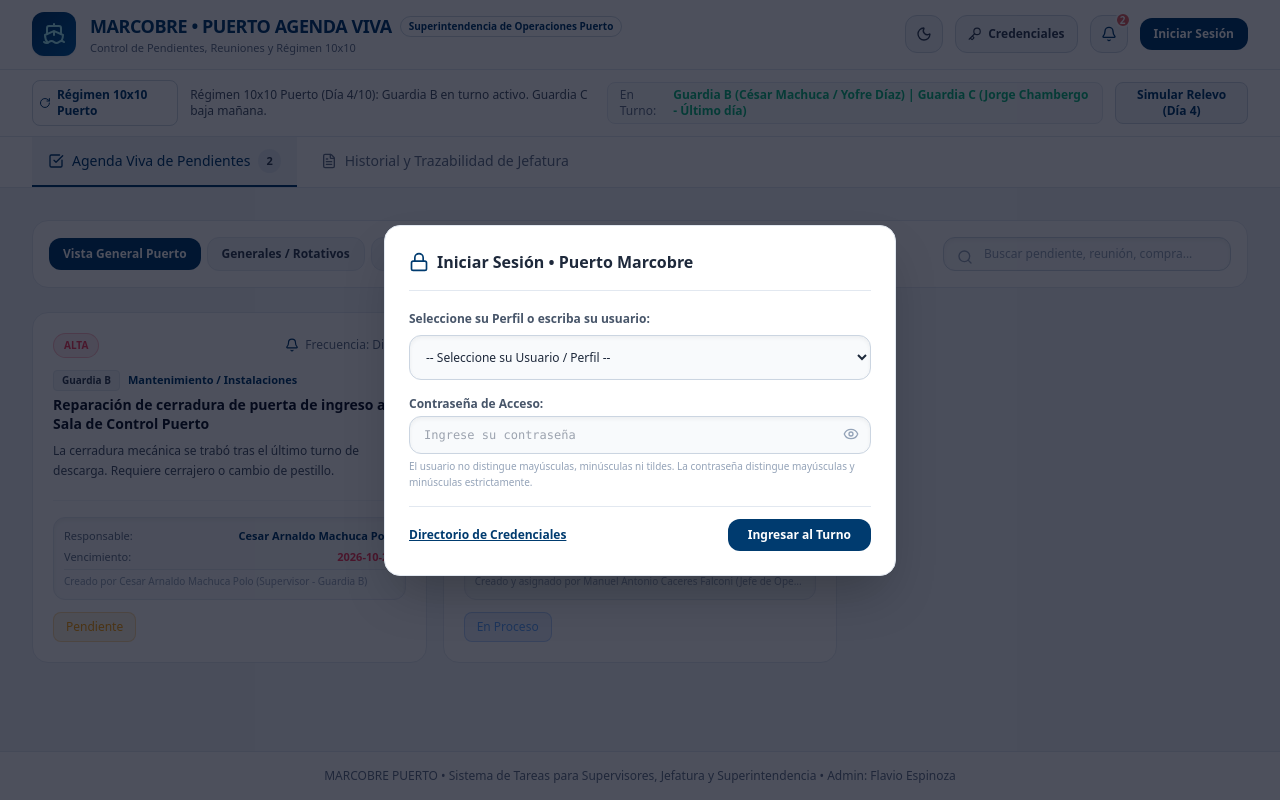
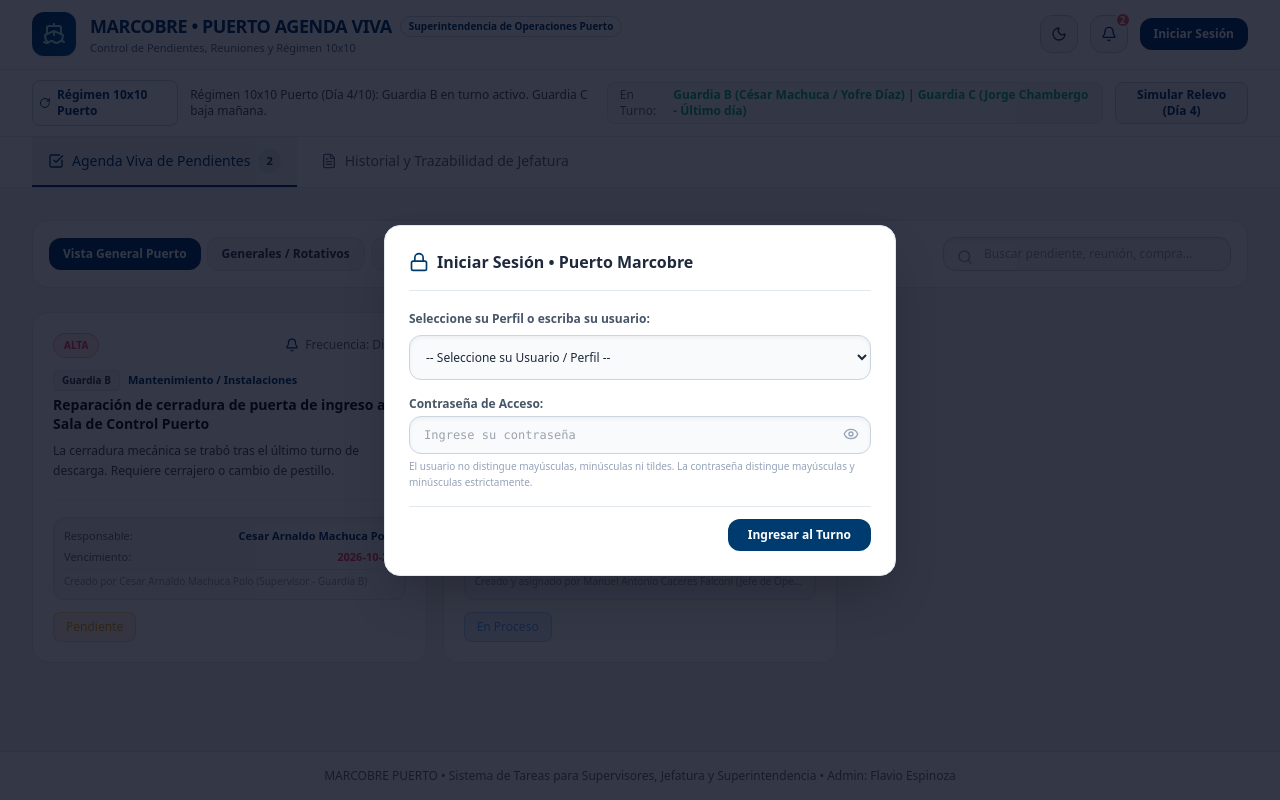
Before and after one commit to Flavio-93/puerto-marcobre-agenda, a React (Vite) app in the folder MarcobrePuerto/: page / in a window 1280 px wide. Built offline with nearby package versions, Linux system fonts and the light colour scheme.

Commit message:
Update App.jsx

```diff
--- a/MarcobrePuerto/src/App.jsx
+++ b/MarcobrePuerto/src/App.jsx
@@ -107,7 +107,7 @@
     }
   });
 
-  // Start with null currentUser to enforce strict login on first load
+  // Start with null currentUser to enforce strict login
   const [currentUser, setCurrentUser] = useState(() => {
     try {
       const saved = localStorage.getItem('marcobre_user_session');
@@ -120,13 +120,12 @@
     return null;
   });
 
-  // Empty fields by default so user must type or select deliberately
+  // Empty fields by default so login fields are completely blank
   const [loginUsername, setLoginUsername] = useState('');
   const [loginPassword, setLoginPassword] = useState('');
   const [loginError, setLoginError] = useState('');
   const [showPassword, setShowPassword] = useState(false);
 
-  // Force login modal open if no user is authenticated
   const [isLoginModalOpen, setIsLoginModalOpen] = useState(!currentUser);
   const [isNotificationModalOpen, setIsNotificationModalOpen] = useState(false);
   const [isUsersManagementModalOpen, setIsUsersManagementModalOpen] = useState(false);
@@ -203,7 +202,7 @@
 
   const handleUpdateUserPassword = (userId, newPass) => {
     if (currentUser?.role !== 'admin') {
-      alert('Solo el Administrador (Flavio Espinoza) puede cambiar las contraseñas.');
+      alert('Acceso denegado. Solo el Administrador (Flavio Espinoza) puede cambiar las contraseñas.');
       return;
     }
     const updated = usersList.map(u => u.id === userId ? { ...u, password: newPass } : u);
@@ -220,7 +219,7 @@
     setIsLoginModalOpen(true);
   };
 
-  // Delete task function restricted strictly to Admin (Flavio Espinoza) and Superintendente
+  // Delete task restricted strictly to Admin (Flavio Espinoza) and Superintendente
   const handleDeleteTask = (taskId) => {
     if (!currentUser || (currentUser.role !== 'admin' && currentUser.role !== 'superintendente')) {
       alert('Acceso restringido. Solo el Administrador (Flavio Espinoza) y el Superintendente pueden eliminar eventos.');
@@ -410,18 +409,19 @@
             {isDarkMode ? <Sun className="w-4 h-4" /> : <Moon className="w-4 h-4" />}
           </button>
 
+          {/* Credentials Manager: STRICTLY VISIBLE ONLY TO ADMIN FLAVIO ESPINOZA */}
+          {currentUser?.role === 'admin' && (
             <button
               onClick={() => setIsUsersManagementModalOpen(true)}
               className={`hidden md:flex items-center space-x-1.5 px-3 py-2.5 rounded-xl transition border shadow-2xs text-xs font-semibold ${
-              currentUser?.role === 'admin'
-                ? (isDarkMode ? 'bg-cyan-950/60 text-cyan-300 border-cyan-800' : 'bg-[#003B6F]/10 text-[#003B6F] border-[#003B6F]/30')
-                : (isDarkMode ? 'bg-slate-800 hover:bg-slate-700 border-slate-700 text-slate-300' : 'bg-slate-100 hover:bg-slate-200 border-slate-300 text-slate-700')
+                isDarkMode ? 'bg-cyan-950/60 text-cyan-300 border-cyan-800' : 'bg-[#003B6F]/10 text-[#003B6F] border-[#003B6F]/30'
               }`}
-            title="Gestión de Credenciales (Solo Administrador)"
+              title="Gestión de Credenciales (Solo Administrador Flavio Espinoza)"
             >
               <Key className="w-3.5 h-3.5" />
-            <span>Credenciales {currentUser?.role === 'admin' && '(Admin)'}</span>
+              <span>Directorio (Admin)</span>
             </button>
+          )}
 
           <button
             onClick={() => setIsNotificationModalOpen(true)}
@@ -444,7 +444,7 @@
             <div
               onClick={() => {
                 setLoginUsername(currentUser.username);
-                setLoginPassword(currentUser.password || '123');
+                setLoginPassword('');
                 setLoginError('');
                 setIsLoginModalOpen(true);
               }}
@@ -591,7 +591,7 @@
                     </div>
                     <p className={`text-xs mt-0.5 ${isDarkMode ? 'text-slate-400' : 'text-slate-500'}`}>
                       {currentUser.role === 'admin'
-                        ? 'Eres el creador y administrador general de la App. Tienes control absoluto para cambiar contraseñas y eliminar eventos.'
+                        ? 'Eres el administrador general (Flavio Espinoza). Controlas el directorio de credenciales y la eliminación de eventos.'
                         : currentUser.role === 'superintendente'
                         ? 'Superintendente de Operaciones Puerto. Tienes privilegios para editar, reasignar y eliminar eventos de la agenda.'
                         : currentUser.role === 'supervisor'
@@ -606,7 +606,7 @@
                   <button
                     onClick={() => {
                       setLoginUsername(currentUser.username);
-                      setLoginPassword(currentUser.password || '123');
+                      setLoginPassword('');
                       setLoginError('');
                       setIsLoginModalOpen(true);
                     }}
@@ -934,8 +934,8 @@
         </div>
       )}
 
-      {/* MODAL: CREDENTIALS MANAGER (ADMIN FLAVIO ESPINOZA) */}
-      {isUsersManagementModalOpen && (
+      {/* MODAL: CREDENTIALS MANAGER (STRICTLY ADMIN FLAVIO ESPINOZA EXCLUSIVE) */}
+      {isUsersManagementModalOpen && currentUser?.role === 'admin' && (
         <div className="fixed inset-0 z-50 bg-slate-950/60 backdrop-blur-2xs flex items-center justify-center p-4">
           <div className={`border rounded-2xl max-w-2xl w-full p-6 shadow-2xl space-y-5 ${
             isDarkMode ? 'bg-slate-900 border-slate-800 text-slate-100' : 'bg-white border-slate-200 text-slate-800'
@@ -943,23 +943,16 @@
             <div className={`flex items-center justify-between border-b pb-4 ${isDarkMode ? 'border-slate-800' : 'border-slate-200'}`}>
               <div className="flex items-center space-x-2">
                 <Key className={`w-5 h-5 ${isDarkMode ? 'text-cyan-400' : 'text-[#003B6F]'}`} />
-                <h3 className="font-bold text-base">Gestión de Credenciales (Administrador: Flavio Espinoza)</h3>
+                <h3 className="font-bold text-base">Directorio y Gestión de Credenciales (Administrador: Flavio Espinoza)</h3>
               </div>
               <button onClick={() => setIsUsersManagementModalOpen(false)} className="text-slate-400 hover:text-slate-200">
                 <X className="w-5 h-5" />
               </button>
             </div>
 
-            {currentUser?.role !== 'admin' ? (
-              <div className="bg-rose-500/10 border border-rose-500/30 text-rose-500 p-4 rounded-xl text-xs font-semibold space-y-1">
-                <p>Acceso Restringido.</p>
-                <p>Solo el Creador y Administrador de la App (**Flavio Espinoza - @fespinoza**) puede modificar las contraseñas de los usuarios. Tu usuario actual es <strong>{currentUser?.name || 'Ninguno'}</strong>.</p>
-              </div>
-            ) : (
             <p className={`text-xs ${isDarkMode ? 'text-slate-400' : 'text-slate-500'}`}>
-                Hola Flavio. Aquí puedes ver los usuarios (primer inicial + apellido paterno, ej. @cnanfuñay) y actualizar las contraseñas de cualquier supervisor, jefe o superintendente. Haz clic fuera del campo para guardar los cambios.
+              Hola Flavio. Este directorio es exclusivo para ti. Aquí puedes ver y actualizar las contraseñas de cualquier supervisor, jefe o superintendente. Haz clic fuera del campo de contraseña para guardar los cambios automáticamente.
             </p>
-            )}
 
             <div className="space-y-3 max-h-96 overflow-y-auto pr-1">
               {usersList.map(u => (
@@ -986,17 +979,15 @@
                     <div className="relative">
                       <input
                         type="text"
-                        disabled={currentUser?.role !== 'admin'}
                         defaultValue={u.password || '123'}
                         onBlur={(e) => handleUpdateUserPassword(u.id, e.target.value)}
                         className={`w-28 border rounded-lg px-2 py-1.5 text-xs font-mono font-bold shadow-inner ${
-                          currentUser?.role !== 'admin' ? 'opacity-60 cursor-not-allowed bg-slate-900 border-slate-800' :
                           isDarkMode ? 'bg-slate-900 border-slate-700 text-cyan-300' : 'bg-white border-slate-300 text-[#003B6F]'
                         }`}
-                        title={currentUser?.role === 'admin' ? 'Edita y haz clic fuera para guardar la nueva contraseña' : 'Solo Flavio Espinoza puede editar'}
+                        title="Edita y haz clic fuera para guardar la nueva contraseña"
                       />
                     </div>
-                    <span className={`text-[10px] ${isDarkMode ? 'text-slate-400' : 'text-slate-400'}`}>({currentUser?.role === 'admin' ? 'Editable' : 'Bloqueado'})</span>
+                    <span className={`text-[10px] ${isDarkMode ? 'text-slate-400' : 'text-slate-400'}`}>(Editable)</span>
                   </div>
                 </div>
               ))}
@@ -1016,7 +1007,7 @@
 
       {/* MODAL: LOGIN STRICTLY REQUIRED ON LAUNCH */}
       {isLoginModalOpen && (
-        <div className="fixed inset-0 z-50 bg-slate-950/70 backdrop-blur-xs flex items-center justify-center p-4">
+        <div className="fixed inset-0 z-50 bg-slate-950/80 backdrop-blur-xs flex items-center justify-center p-4">
           <div className={`border rounded-2xl max-w-lg w-full p-6 shadow-2xl space-y-5 ${
             isDarkMode ? 'bg-slate-900 border-slate-800 text-slate-100' : 'bg-white border-slate-200 text-slate-800'
           }`}>
@@ -1039,8 +1030,7 @@
                   value={loginUsername}
                   onChange={(e) => {
                     setLoginUsername(e.target.value);
-                    const found = usersList.find(u => u.username === e.target.value);
-                    if (found) setLoginPassword(found.password || '123');
+                    setLoginPassword(''); // Keeps password blank when switching user
                   }}
                   className={`w-full border rounded-xl px-3 py-3 focus:outline-none text-xs font-medium shadow-inner ${
                     isDarkMode ? 'bg-slate-950 border-slate-700 text-slate-100 focus:border-cyan-500' : 'bg-slate-50 border-slate-300 text-slate-800 focus:border-[#003B6F]'
@@ -1103,15 +1093,7 @@
                 </div>
               )}
 
-              <div className={`flex items-center justify-between pt-3 border-t ${isDarkMode ? 'border-slate-800' : 'border-slate-200'}`}>
-                <button
-                  type="button"
-                  onClick={() => setIsUsersManagementModalOpen(true)}
-                  className={`text-xs font-semibold underline ${isDarkMode ? 'text-cyan-400' : 'text-[#003B6F]'}`}
-                >
-                  Directorio de Credenciales
-                </button>
-
+              <div className={`flex items-center justify-end pt-3 border-t ${isDarkMode ? 'border-slate-800' : 'border-slate-200'}`}>
                 <div className="flex items-center space-x-2">
                   {currentUser && (
                     <button
```
Lines whose indentation alone changed are shown as unchanged.
